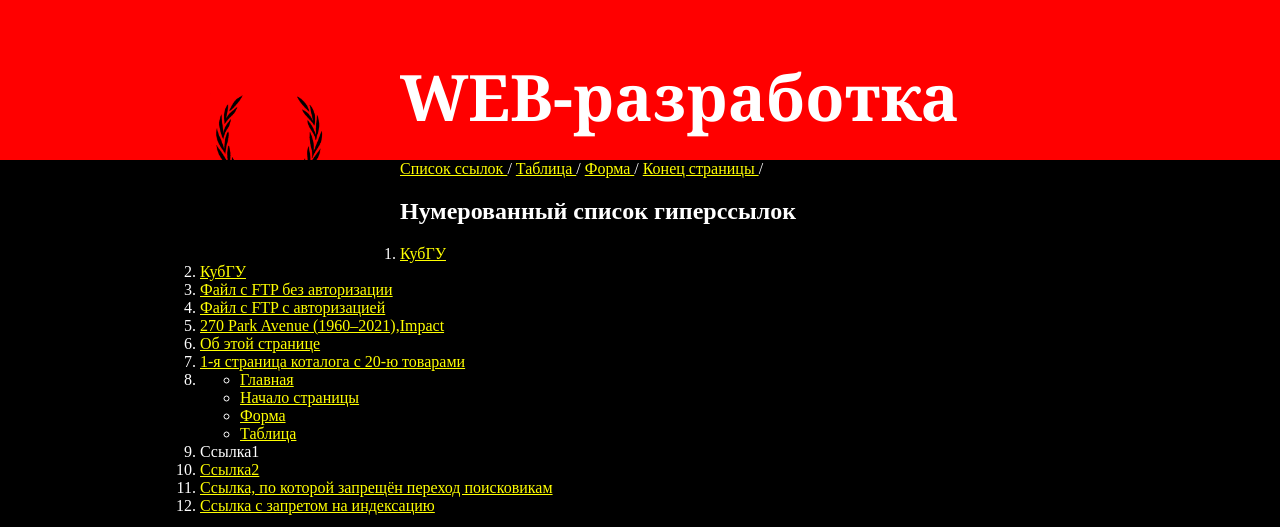
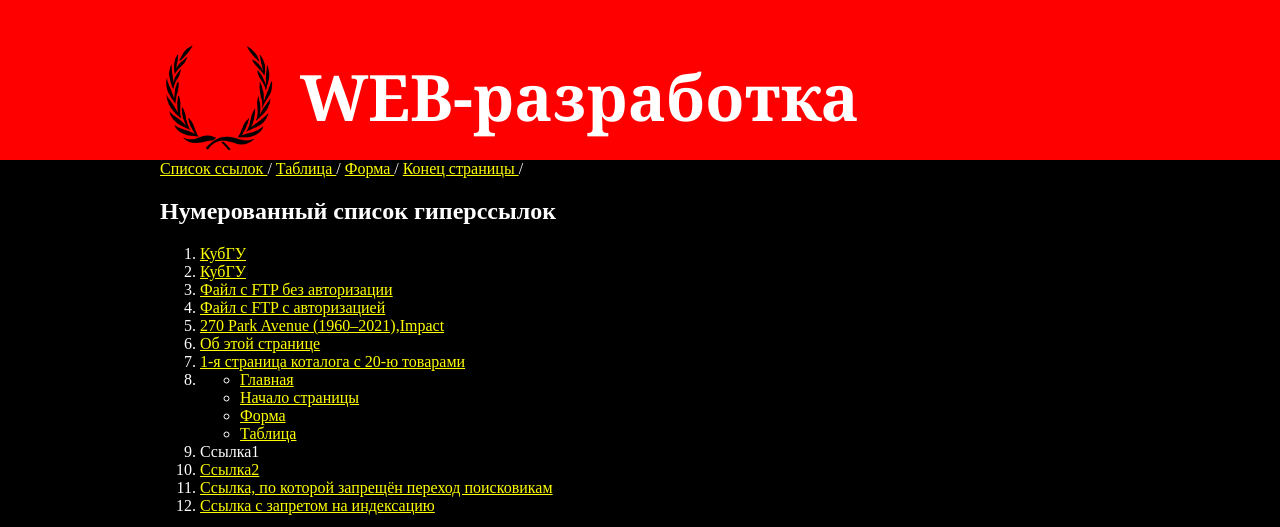
Before and after one commit to nastyakachalova/nastyakachalova.github.io, a plain HTML site: page index_new.html in a window 1280 px wide. Shown: the top 527 px of the page. Drawn offline with Linux system fonts and the light colour scheme.

Commit message:
Update style.css

```diff
--- a/style.css
+++ b/style.css
@@ -4,7 +4,7 @@ html
 }
 .logotype
 {
-    padding: 50px;
+    padding: -100px;
     float: left;
     height: 120px;
     width: 120px;
```
